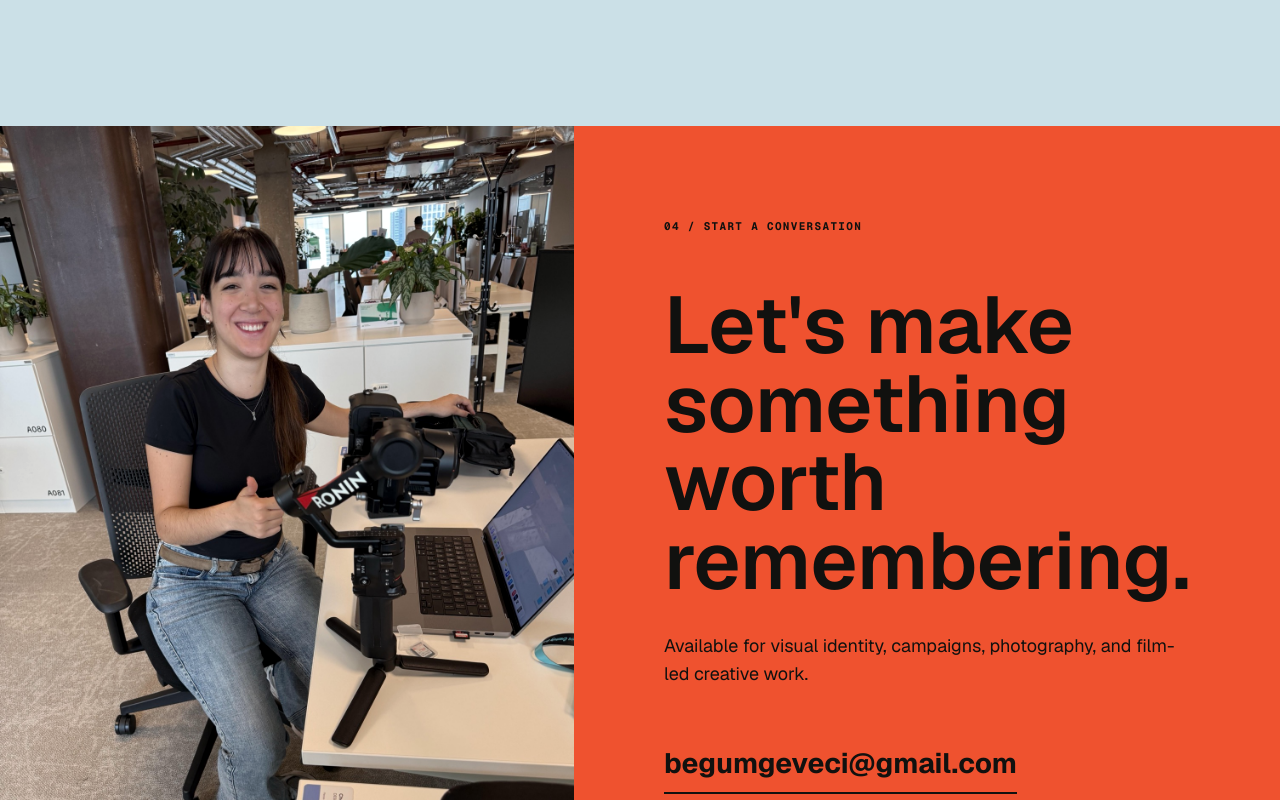
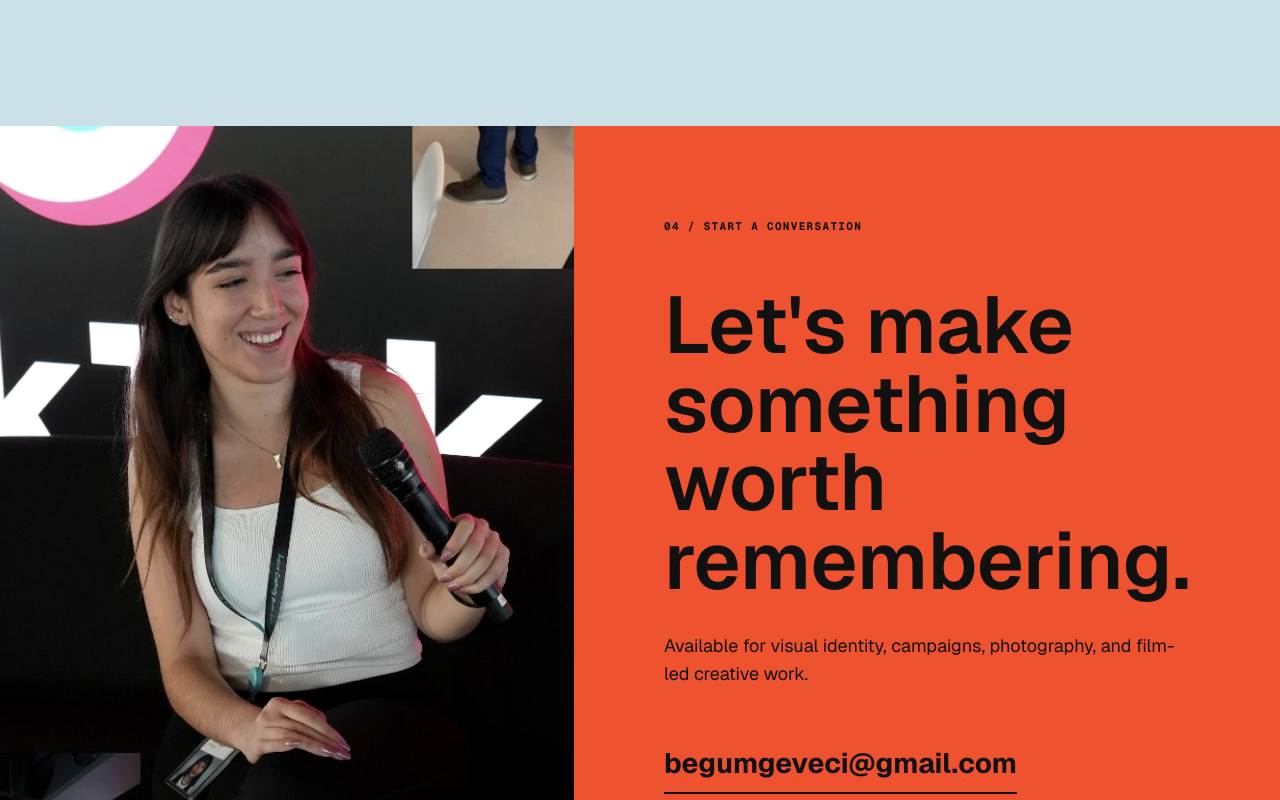
Before and after one commit to BeGummyCreative/website, a Next.js app: page / in a window 1280 px wide. Shown: the part 5420-6220 px from the top of the page. Built offline with nearby package versions, Linux system fonts and the light colour scheme.

Commit message:
Update contact section photo

```diff
--- a/src/app/page.tsx
+++ b/src/app/page.tsx
@@ -228,8 +228,8 @@ export default function Home() {
       <section className="contactSection" id="contact">
         <div className="contactImage">
           <Image
-            src="/portfolio/web/about-bts.jpg"
-            alt="Begum working behind the scenes"
+            src="/portfolio/web/contact-begum-tiktok.jpg"
+            alt="Begum speaking at a TikTok event"
             fill
             sizes="(max-width: 760px) 100vw, 50vw"
           />
```
Also changed, not shown: public/portfolio/web/contact-begum-tiktok.jpg (added).
